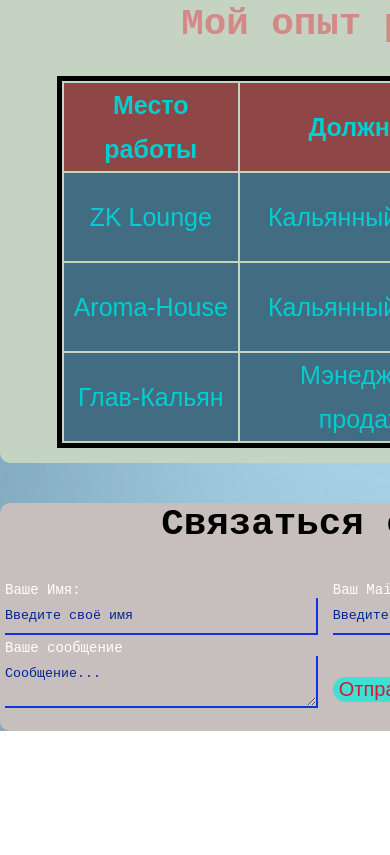
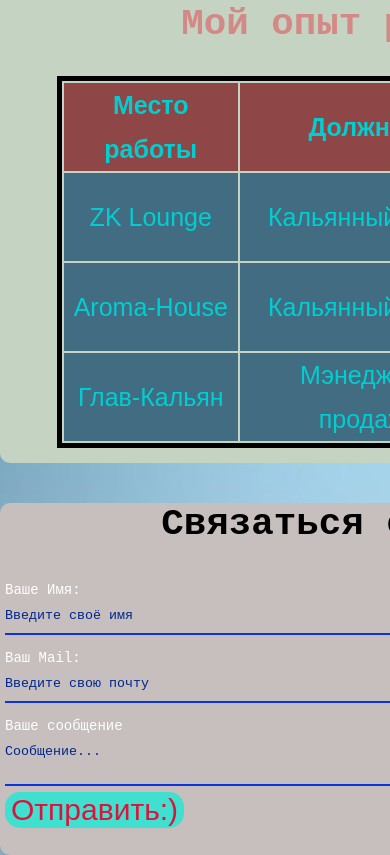
Before and after one commit to DaniilShilkov/resume, a plain HTML site: page index.html in a window 390 px wide. Shown: the part 1081-1936 px from the top of the page. Before the commit the page ends 1812 px from the top, so only its background shows below. Drawn offline with Linux system fonts and the light colour scheme.

Commit message:
Add styles

```diff
--- a/Style_resume.css
+++ b/Style_resume.css
@@ -164,6 +164,7 @@ a:hover {
     text-align: center;
     font-family: Arial, Helvetica, sans-serif;
     margin-top: 40px;
+    margin-bottom: 40px;
 }
 
 @media (max-width: 600px) {
@@ -190,7 +191,10 @@ a:hover {
 
 @media (max-width: 600px) {
     .list {
-        margin: 0 150px 0px 190px;
+        margin-left: 190px;
+        margin-right: 150px;
+        position: relative;
+        bottom: 20px;
     }
 }
 
@@ -255,6 +259,16 @@ a:hover {
     margin: 0;
 }
 
+@media (max-width: 600px) {
+    .form-row .name {
+        display: block;
+        margin-right: 0;
+        width: 100%;
+        margin-bottom: 10px;
+    }
+
+}
+
 .form-row .name:last-child {
     margin-right: 0;
 }
@@ -280,6 +294,14 @@ a:hover {
     font-family: inherit;
 }
 
+@media (max-width: 600px) {
+    .name input ,
+    .name textarea {
+        border-right: 0;
+    }
+
+}
+
 .form-row input::placeholder,
 .form-row textarea::placeholder {
     color: rgb(0, 38, 141);
@@ -297,6 +319,13 @@ a:hover {
     bottom: 12px;
 }
 
+@media (max-width: 600px) {
+    .btn {
+        transition: none;
+        font-size: 30px;
+    }
+}
+
 .btn:hover {
     opacity: 0,5;
     font-size: 25px;
--- a/index.html
+++ b/index.html
@@ -10,7 +10,6 @@
     <title>Резюме Даниила</title>
 </head>
 <body>
-    <div class="conteiner">
 
 <div class="info">
 
@@ -55,8 +54,6 @@
             <li>Смотрю Аниме</li>
             <li>Люблю прогуливаться в Парках</li>
         </ol>
-    </div>
-
 </div>
 
 <div class="job">
@@ -129,6 +126,6 @@
     </div>
 
 </form>
-    </div>
+
 </body>
 </html>
```
Lines whose indentation alone changed are shown as unchanged.
